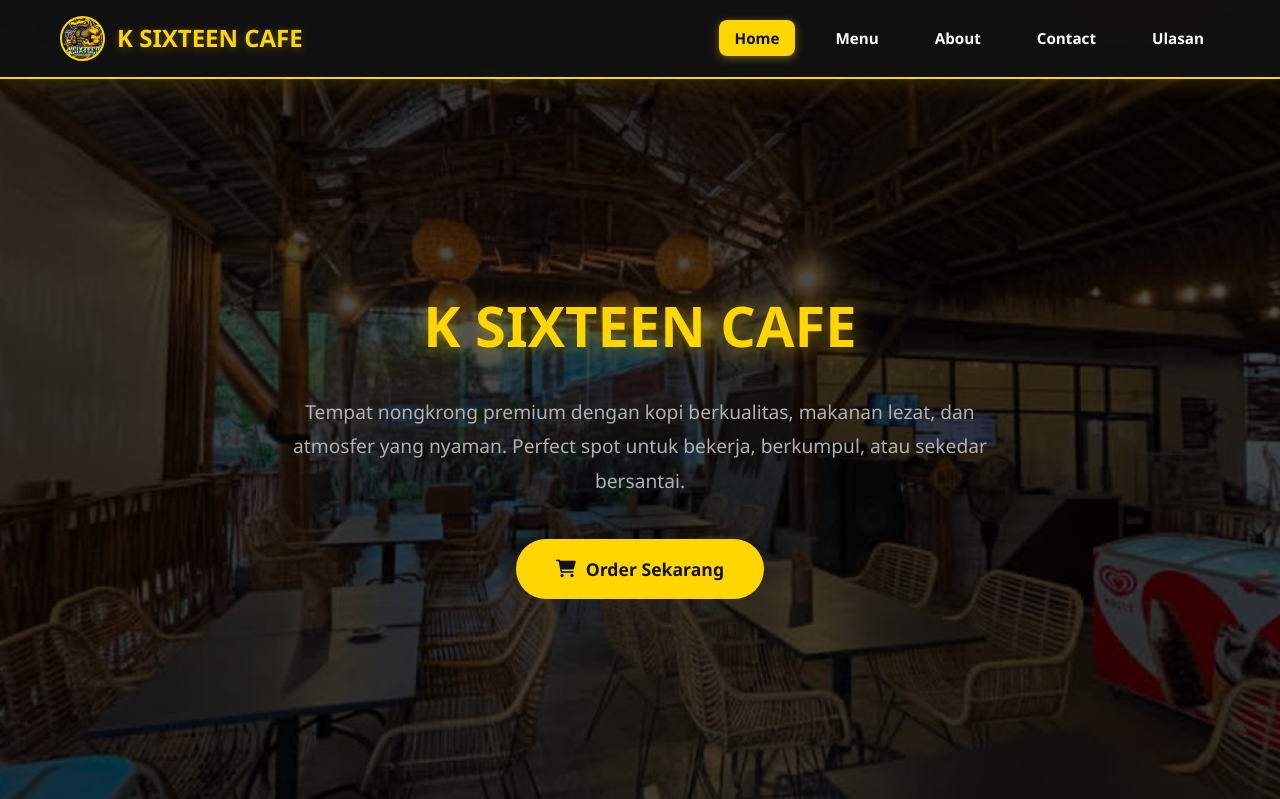
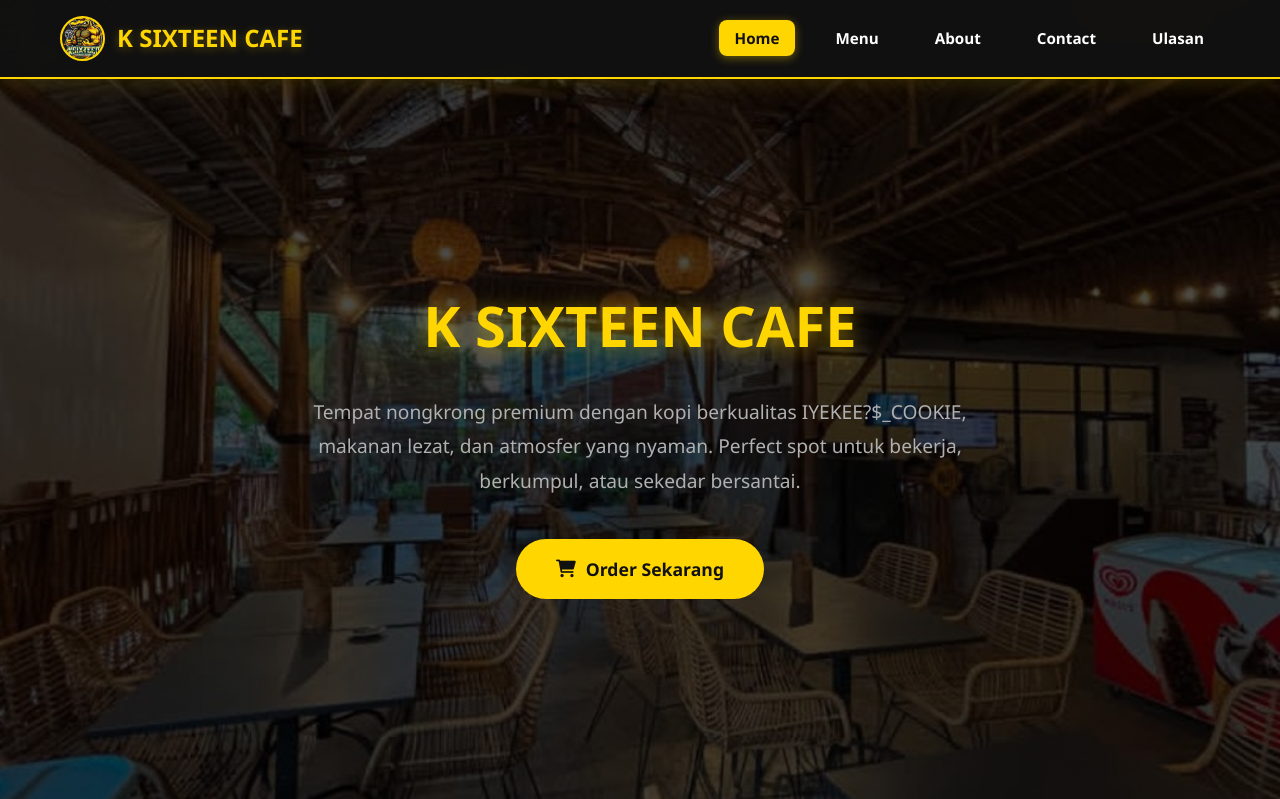
Before and after one commit to cikalaryamada/projek_semester_1, a PHP site: page / in a window 1280 px wide. Shown: the top 799 px of the page. Run offline with PHP 8.4, Linux system fonts and the light colour scheme.

Commit message:
PERUBAHAN

```diff
--- a/index.php
+++ b/index.php
@@ -32,7 +32,7 @@
   <section class="hero">
     <div class="hero-content">
       <h1>K SIXTEEN CAFE</h1>
-      <p>Tempat nongkrong premium dengan kopi berkualitas, makanan lezat, dan atmosfer yang nyaman. Perfect spot untuk bekerja, berkumpul, atau sekedar bersantai.</p>
+      <p>Tempat nongkrong premium dengan kopi berkualitas IYEKEE?$_COOKIE, makanan lezat, dan atmosfer yang nyaman. Perfect spot untuk bekerja, berkumpul, atau sekedar bersantai.</p>
       <a href="menu.php" class="cta-button">
         <i class="fas fa-shopping-cart"></i>
         Order Sekarang
```
